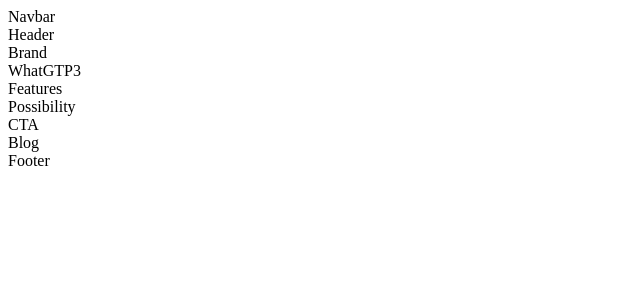
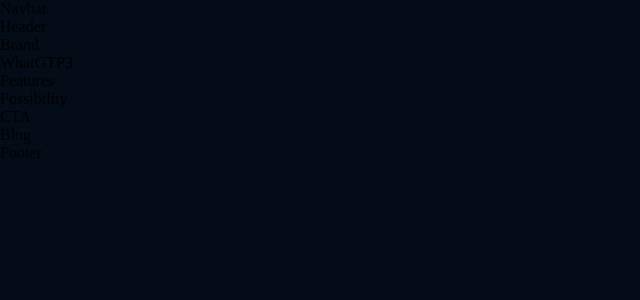
Before and after one commit to martijnportman/gpt3-jsm, a React (Create React App) app: page / in a window 1280 px wide. Shown: the top 300 px of the page, without its empty margins (0-640 px from the left). Built offline with nearby package versions, Linux system fonts and the light colour scheme.

Commit message:
Setting up css for navbar

```diff
--- /dev/null
+++ b/src/App.css
@@ -0,0 +1,94 @@
+* {
+    box-sizing: border-box;
+    padding: 0;
+    margin: 0;
+    scroll-behavior: smooth;
+}
+
+body {
+    background: var(--color-bg);
+}
+
+a {
+    color: unset;
+    text-decoration: none;
+}
+
+.gradient__bg {
+    background:-moz-radial-gradient(circle at 3% 25%, rgba(0, 40, 83, 1) 0%, rgba(4, 12, 24, 1) 25%);
+
+    /* safari 5.1+,chrome 10+ */
+    background:-webkit-radial-gradient(circle at 3% 25%, rgba(0, 40, 83, 1) 0%, rgba(4, 12, 24, 1) 25%);
+
+    /* opera 11.10+ */
+    background:-o-radial-gradient(circle at 3% 25%, rgba(0, 40, 83, 1) 0%, rgba(4, 12, 24, 1) 25%);
+
+    /* ie 10+ */
+    background:-ms-radial-gradient(circle at 3% 25%, rgba(0, 40, 83, 1) 0%, rgba(4, 12, 24, 1) 25%);
+
+    /* global 92%+ browsers support */
+    background:radial-gradient(circle at 3% 25%, rgba(0, 40, 83, 1) 0%, rgba(4, 12, 24, 1) 25%);
+  }
+
+  .gradient__text {
+    background: var(--gradient-text);
+    background-clip: text;
+    -webkit-background-clip: text;
+    -webkit-text-fill-color: transparent;
+  }
+
+
+.section__padding {
+    padding: 4rem 6rem;
+  }
+
+  .section__margin {
+    margin: 4rem 6rem;
+  }
+
+  .scale-up-center {
+      -webkit-animation: scale-up-center 0.4s cubic-bezier(0.390, 0.575, 0.565, 1.000) both;
+      animation: scale-up-center 0.4s cubic-bezier(0.390, 0.575, 0.565, 1.000) both;
+  }
+
+  @-webkit-keyframes scale-up-center {
+    0% {
+      -webkit-transform: scale(0.5);
+              transform: scale(0.5);
+    }
+    100% {
+      -webkit-transform: scale(1);
+              transform: scale(1);
+    }
+  }
+
+  @keyframes scale-up-center {
+    0% {
+      -webkit-transform: scale(0.5);
+              transform: scale(0.5);
+    }
+    100% {
+      -webkit-transform: scale(1);
+              transform: scale(1);
+    }
+  }
+
+  @media screen and (max-width: 700px) {
+    .section__padding {
+      padding: 4rem;
+    }
+
+    .section__margin {
+      margin: 4rem;
+    }
+  }
+
+  @media screen and (max-width: 550px) {
+    .section__padding {
+      padding: 4rem 2rem;
+    }
+
+    .section__margin {
+      margin: 4rem 2rem;
+    }
+  }
--- a/src/App.js
+++ b/src/App.js
@@ -2,6 +2,7 @@
 
 import {Footer, Blog, Possibility, Features, WhatGTP3, Header} from './containers';
 import {CTA, Brand, Navbar } from './components';
+import './App.css';
 
 const App = () => {
   return (
--- /dev/null
+++ b/src/index.css
@@ -0,0 +1,14 @@
+@import url('https://fonts.googleapis.com/css2?family=Manrope:wght@200;300;400;500;600;700;800&display=swap');
+
+:root {
+  --font-family: 'Manrope', sans-serif;
+
+  --gradient-text: linear-gradient(89.97deg, #AE67FA 1.84%, #F49867 102.67%);
+  --gradient-bar: linear-gradient(103.22deg, #AE67FA -13.86%, #F49867 99.55%);
+
+  --color-bg: #040C18;
+  --color-footer : #031B34;
+  --color-blog: #042c54;
+  --color-text: #81AFDD;
+  --color-subtext: #FF8A71;
+}
--- a/src/index.js
+++ b/src/index.js
@@ -2,6 +2,7 @@
 import ReactDOM from 'react-dom';
 
 import App from './App';
+import './index.css';
 
 ReactDOM.render(<App />, document.getElementById('root'));
 
```
